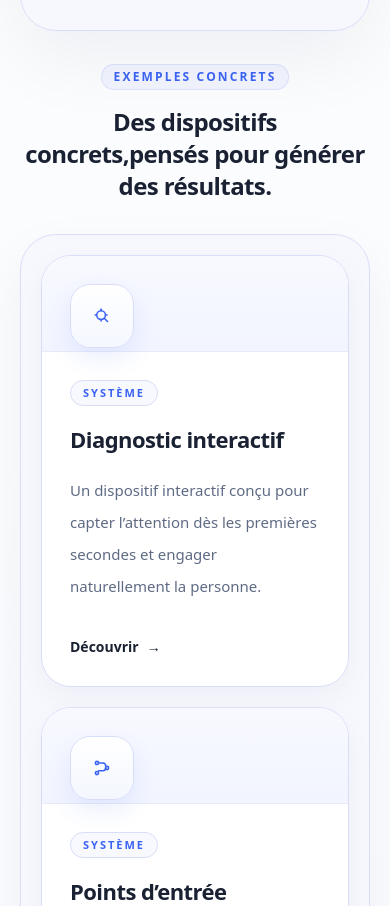
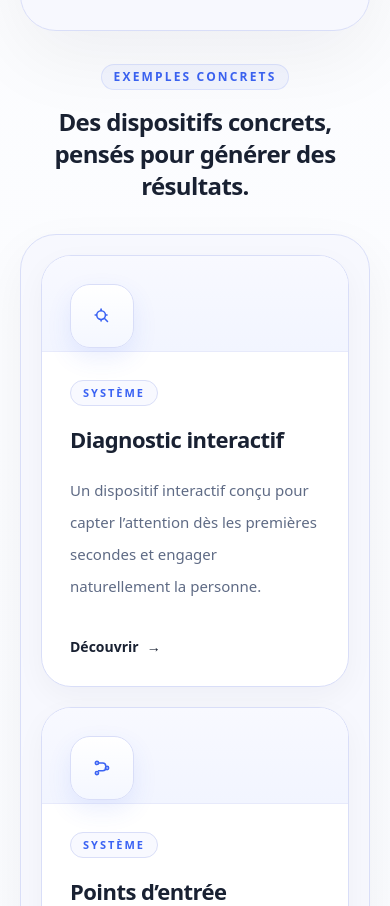
Before and after one commit to arnaudcrestey/portail-site-vitrine, a Next.js app: page / in a window 390 px wide. Shown: the part 2195-3101 px from the top of the page. Built offline with nearby package versions, Linux system fonts and the light colour scheme.

Commit message:
Update page.tsx

```diff
--- a/app/page.tsx
+++ b/app/page.tsx
@@ -33,8 +33,8 @@ export default function HomePage() {
               <span className="section-eyebrow">Exemples concrets</span>
 
              <h2 className="mt-4 text-2xl font-semibold tracking-tight text-ink sm:text-3xl lg:text-4xl">
-  Des dispositifs concrets,<br className="hidden sm:block" />
-  pensés pour générer des résultats.
+  <span className="block">Des dispositifs concrets,</span>
+  <span className="block">pensés pour générer des résultats.</span>
 </h2>
             </div>
 
```
